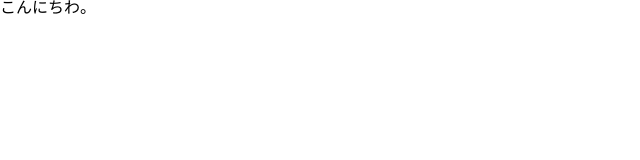
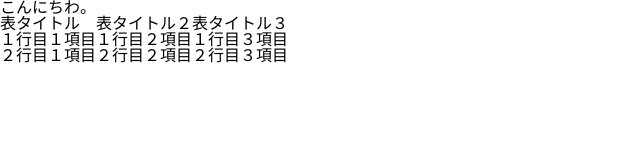
Before and after one commit to p0rururu-blip/cheeseacamdey-forgit, a plain HTML site: page index.html in a window 1280 px wide. Shown: the whole page, without its empty margins (0-640 px from the left). Drawn offline with nearby package versions, Linux system fonts and the light colour scheme.

Commit message:
htmlに表を追加

```diff
--- a/index.html
+++ b/index.html
@@ -22,5 +22,23 @@
   <script src="js/main.js"></script>
 </body>
 <p>こんにちわ。</p>
+<table>
+  <tr>
+    <td>表タイトル</td>
+    <td>表タイトル２</td>
+    <td>表タイトル３</td>
+  </tr>
+  <tr>
+    <td>１行目１項目</td>
+    <td>１行目２項目</td>
+    <td>１行目３項目</td>
+  </tr>
+  <tr>
+    <td>２行目１項目</td>
+    <td>２行目２項目</td>
+    <td>２行目３項目</td>
+  </tr>
+</table>
+
 
 </html>
```
